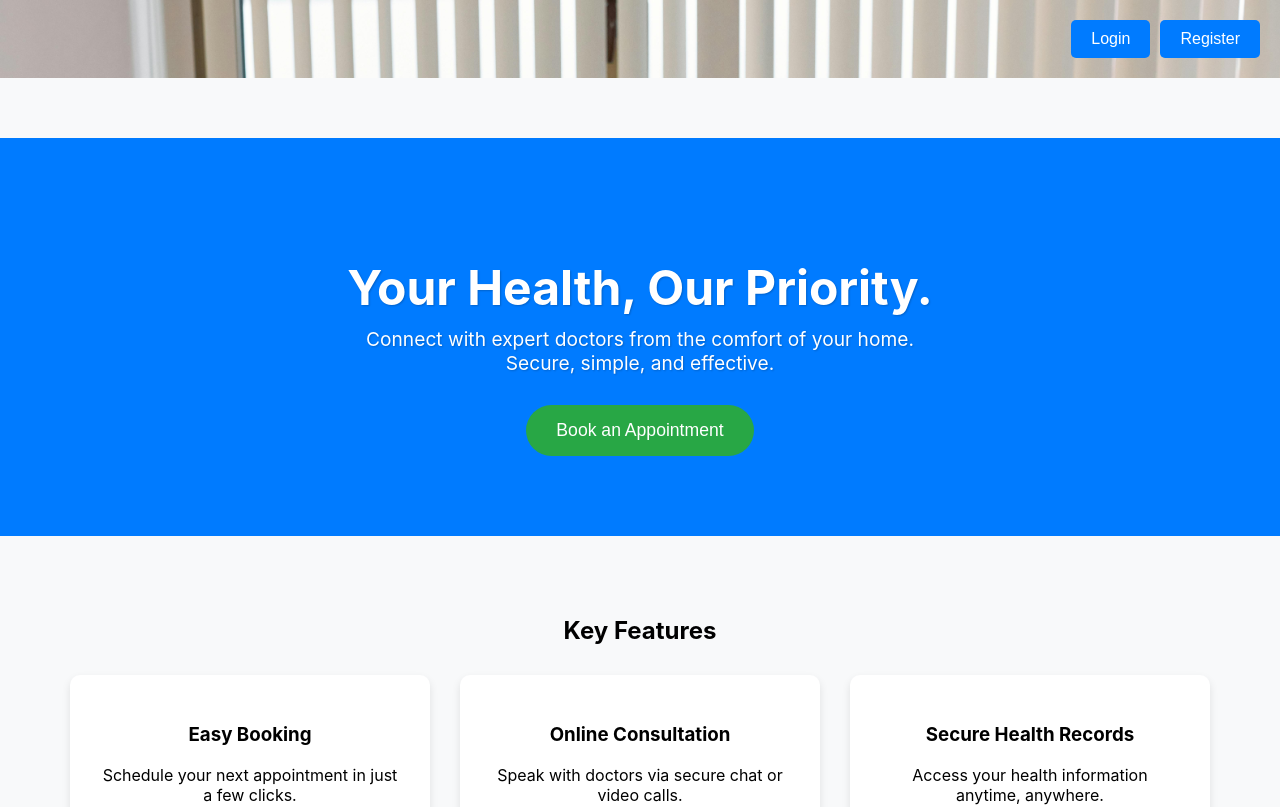
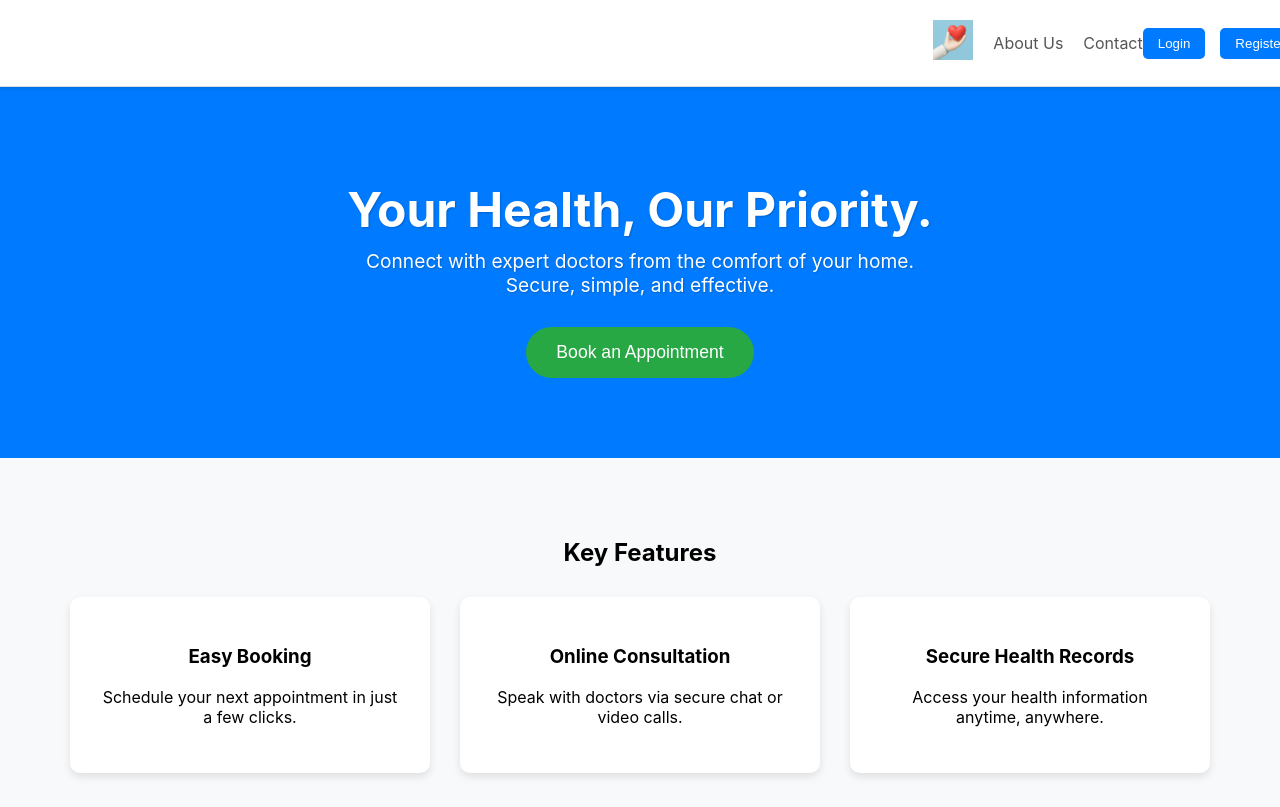
Before and after one commit to badjuvi6/eclinic-ghana-project, a React (Create React App) app: page / in a window 1280 px wide. Shown: the top 807 px of the page. Built offline with nearby package versions, Linux system fonts and the light colour scheme; no server answers; the database is empty.

Commit message:
final features and fixes for eclinic

```diff
--- a/src/App.js
+++ b/src/App.js
@@ -4,8 +4,9 @@ import Register from './components/Register';
 import PatientDashboard from './components/dashboard';
 import DoctorDashboard from './components/doctordashboard';
 import HomePage from './components/HomePage';
+import Header from './components/Header';
 import { useAuth } from './contexts/AuthContext';
-import { auth, db } from './firebase';
+import { db } from './firebase';
 import { doc, getDoc } from 'firebase/firestore';
 import BookAppointment from './components/BookAppointment';
 import Chat from './components/Chat';
@@ -64,14 +65,13 @@ function App() {
 
   return (
     <div className="app-container">
-      <header className="app-header">
-        {!currentUser && (
-          <>
-            <button onClick={openLoginModal} className="login-button">Login</button>
-            <button onClick={openRegisterModal} className="register-button">Register</button>
-          </>
-        )}
-      </header>
+      <Header
+        fullName={fullName}
+        isLoggedIn={!!currentUser}
+        openLoginModal={openLoginModal}
+        openRegisterModal={openRegisterModal}
+        openChatList={openChatList}
+      />
 
       {currentUser ? (
         userType === 'doctor' ? (
--- a/src/components/Dashboard.js
+++ b/src/components/Dashboard.js
@@ -1,44 +1,54 @@
-import React, { useState } from 'react';
+import React, { useState, useEffect } from 'react';
+import { useAuth } from '../contexts/AuthContext';
 import Appointments from './Appointments';
-import { useAuth } from '../contexts/AuthContext';
-import { auth } from '../firebase';
-import { signOut } from 'firebase/auth';
-import ConfirmationModal from './ConfirmationModal';
 import './Dashboard.css';
 
-function PatientDashboard({ openBookingModal, openChatList, fullName }) {
-  const { currentUser } = useAuth();
-  const [showConfirmModal, setShowConfirmModal] = useState(false);
+const PatientDashboard = ({ openBookingModal, fullName }) => {
+  const { logout } = useAuth();
+  // ... rest of the weather API logic from before
+  const [weatherData, setWeatherData] = useState(null);
+  const [loadingWeather, setLoadingWeather] = useState(true);
 
-  const handleLogout = async () => {
-    try {
-      await signOut(auth);
-    } catch (err) {
-      alert('Failed to log out.');
-    }
-  };
+  const API_KEY = "d882cb4248b531ffebe62c1b8e79a8c3";
+  const city = "Accra";
+  const country = "GH";
+
+  useEffect(() => {
+    const fetchWeather = async () => {
+      try {
+        const response = await fetch(`https://api.openweathermap.org/data/2.5/weather?q=${city},${country}&appid=${API_KEY}&units=metric`);
+        const data = await response.json();
+        setWeatherData(data);
+        setLoadingWeather(false);
+      } catch (error) {
+        console.error("Failed to fetch weather data:", error);
+        setLoadingWeather(false);
+      }
+    };
+
+    fetchWeather();
+  }, [API_KEY, city, country]);
 
   return (
     <div className="dashboard-container">
-      <div className="user-info">
-        <h2>Patient Dashboard</h2>
-        <p>Welcome, {fullName || currentUser.email}!</p>
-        <button onClick={() => setShowConfirmModal(true)} className="logout-button">Logout</button>
-        <button onClick={openChatList} className="chat-button">Open Chat</button>
-      </div>
-      <div className="content">
+      <div className="dashboard-content">
+        <div className="weather-widget">
+          {loadingWeather ? (
+            <p>Loading weather data...</p>
+          ) : weatherData ? (
+            <div>
+              <h3>Weather in {weatherData.name}</h3>
+              <p>{weatherData.weather[0].description}</p>
+              <p>Temperature: {Math.round(weatherData.main.temp)}°C</p>
+            </div>
+          ) : (
+            <p>Failed to load weather data.</p>
+          )}
+        </div>
         <Appointments openBookingModal={openBookingModal} />
       </div>
-
-      {showConfirmModal && (
-        <ConfirmationModal
-          message="Are you sure you want to log out?"
-          onConfirm={handleLogout}
-          onCancel={() => setShowConfirmModal(false)}
-        />
-      )}
     </div>
   );
-}
+};
 
 export default PatientDashboard;
--- a/src/components/DoctorDashboard.js
+++ b/src/components/DoctorDashboard.js
@@ -1,46 +1,27 @@
 import React, { useState } from 'react';
 import DoctorAppointments from './DoctorAppointments';
-import DoctorSchedule from './DoctorSchedule';
-import { useAuth } from '../contexts/AuthContext';
-import { auth } from '../firebase';
-import { signOut } from 'firebase/auth';
-import ConfirmationModal from './ConfirmationModal';
+import DoctorProfile from './DoctorProfile';
 import './Dashboard.css';
 
-function DoctorDashboard({ openChatList, fullName }) {
-  const { currentUser } = useAuth();
-  const [showConfirmModal, setShowConfirmModal] = useState(false);
-
-  const handleLogout = async () => {
-    try {
-      await signOut(auth);
-    } catch (err) {
-      alert('Failed to log out.');
-    }
-  };
+const DoctorDashboard = () => {
+  const [showProfile, setShowProfile] = useState(false);
 
   return (
     <div className="dashboard-container">
-      <div className="user-info">
-        <h2>Doctor Dashboard</h2>
-        <p>Welcome, Dr. {fullName || currentUser.email}!</p>
-        <button onClick={() => setShowConfirmModal(true)} className="logout-button">Logout</button>
-        <button onClick={openChatList} className="chat-button">Open Chat</button>
+      <div className="dashboard-content">
+        <div className="dashboard-actions">
+          <button onClick={() => setShowProfile(true)} className="edit-profile-button">
+            Edit Profile
+          </button>
+        </div>
+        {showProfile ? (
+          <DoctorProfile onClose={() => setShowProfile(false)} />
+        ) : (
+          <DoctorAppointments />
+        )}
       </div>
-      <div className="content">
-        <DoctorSchedule />
-        <DoctorAppointments />
-      </div>
-
-      {showConfirmModal && (
-        <ConfirmationModal
-          message="Are you sure you want to log out?"
-          onConfirm={handleLogout}
-          onCancel={() => setShowConfirmModal(false)}
-        />
-      )}
     </div>
   );
-}
+};
 
 export default DoctorDashboard;
--- /dev/null
+++ b/src/components/DoctorProfile.css
@@ -0,0 +1,58 @@
+.profile-container {
+  padding: 20px;
+  max-width: 600px;
+  margin: 0 auto;
+  background-color: #f9f9f9;
+  border-radius: 8px;
+  box-shadow: 0 2px 4px rgba(0, 0, 0, 0.1);
+}
+
+.profile-container h3 {
+  text-align: center;
+  margin-bottom: 20px;
+}
+
+.form-group {
+  margin-bottom: 15px;
+}
+
+.form-group label {
+  display: block;
+  margin-bottom: 5px;
+  font-weight: bold;
+}
+
+.form-group input,
+.form-group textarea {
+  width: 100%;
+  padding: 10px;
+  border: 1px solid #ccc;
+  border-radius: 4px;
+}
+
+.save-button,
+.close-button {
+  padding: 10px 15px;
+  margin-right: 10px;
+  border: none;
+  border-radius: 4px;
+  cursor: pointer;
+  font-size: 1rem;
+}
+
+.save-button {
+  background-color: #28a745;
+  color: white;
+}
+
+.close-button {
+  background-color: #6c757d;
+  color: white;
+}
+
+.message {
+  text-align: center;
+  margin-top: 15px;
+  font-weight: bold;
+  color: #007bff;
+}
--- /dev/null
+++ b/src/components/DoctorProfile.js
@@ -0,0 +1,84 @@
+import React, { useState, useEffect } from 'react';
+import { useAuth } from '../contexts/AuthContext';
+import { db } from '../firebase';
+import { doc, getDoc, updateDoc } from 'firebase/firestore';
+import './DoctorProfile.css';
+
+const DoctorProfile = ({ onClose }) => {
+  const { currentUser } = useAuth();
+  const [specialty, setSpecialty] = useState('');
+  const [bio, setBio] = useState('');
+  const [loading, setLoading] = useState(true);
+  const [message, setMessage] = useState('');
+
+  useEffect(() => {
+    const fetchProfile = async () => {
+      if (currentUser) {
+        const docRef = doc(db, 'users', currentUser.uid);
+        const docSnap = await getDoc(docRef);
+        if (docSnap.exists()) {
+          const data = docSnap.data();
+          setSpecialty(data.specialty || '');
+          setBio(data.bio || '');
+        }
+      }
+      setLoading(false);
+    };
+    fetchProfile();
+  }, [currentUser]);
+
+  const handleUpdateProfile = async (e) => {
+    e.preventDefault();
+    setMessage('');
+    if (currentUser) {
+      const docRef = doc(db, 'users', currentUser.uid);
+      try {
+        await updateDoc(docRef, {
+          specialty: specialty,
+          bio: bio,
+        });
+        setMessage('Profile updated successfully!');
+      } catch (error) {
+        setMessage('Failed to update profile.');
+        console.error("Error updating document: ", error);
+      }
+    }
+  };
+
+  if (loading) {
+    return <p>Loading profile...</p>;
+  }
+
+  return (
+    <div className="profile-container">
+      <h3>Edit Your Profile</h3>
+      <form onSubmit={handleUpdateProfile}>
+        <div className="form-group">
+          <label>Specialty</label>
+          <input
+            type="text"
+            value={specialty}
+            onChange={(e) => setSpecialty(e.target.value)}
+            placeholder="e.g., Cardiologist"
+            required
+          />
+        </div>
+        <div className="form-group">
+          <label>Bio</label>
+          <textarea
+            value={bio}
+            onChange={(e) => setBio(e.target.value)}
+            placeholder="Tell us about your experience and expertise."
+            rows="4"
+            required
+          ></textarea>
+        </div>
+        <button type="submit" className="save-button">Save Changes</button>
+        <button type="button" onClick={onClose} className="close-button">Close</button>
+      </form>
+      {message && <p className="message">{message}</p>}
+    </div>
+  );
+};
+
+export default DoctorProfile;
--- /dev/null
+++ b/src/components/Header.css
@@ -0,0 +1,56 @@
+.app-header {
+  display: flex;
+  justify-content: space-between;
+  align-items: center;
+  padding: 10px 20px;
+  background-color: #fff;
+  border-bottom: 1px solid #ddd;
+  position: fixed;
+  top: 0;
+  left: 0;
+  width: 100%;
+  z-index: 1000;
+  box-shadow: 0 2px 4px rgba(0, 0, 0, 0.1);
+}
+
+.header-left {
+  display: flex;
+  align-items: center;
+  gap: 20px;
+}
+
+.header-right {
+  display: flex;
+  align-items: center;
+  gap: 15px;
+}
+
+.app-logo {
+  font-size: 1.5rem;
+  font-weight: bold;
+  color: #007bff;
+}
+
+.logo-img {
+  height: 40px;
+}
+
+.nav-link {
+  text-decoration: none;
+  color: #555;
+  font-size: 1rem;
+}
+
+.nav-button {
+  background-color: #007bff;
+  color: white;
+  border: none;
+  padding: 8px 15px;
+  border-radius: 5px;
+  cursor: pointer;
+}
+
+.greeting {
+  font-weight: bold;
+  color: #333;
+}
--- /dev/null
+++ b/src/components/Header.js
@@ -0,0 +1,43 @@
+import React from 'react';
+import { useAuth } from '../contexts/AuthContext';
+import { auth } from '../firebase';
+import './Header.css';
+
+const Header = ({
+  fullName,
+  isLoggedIn,
+  openLoginModal,
+  openRegisterModal,
+  openChatList
+}) => {
+  const { logout } = useAuth();
+
+  return (
+    <header className="app-header">
+      <div className="header-left">
+        <div className="app-logo">
+          {/* You can replace this with an image */}
+          <img src="/logo192.png" alt="eClinic Logo" className="logo-img" />
+        </div>
+        <a href="#about-us" className="nav-link">About Us</a>
+        <a href="mailto:info@eclinicghana.com" className="nav-link">Contact</a>
+      </div>
+      <div className="header-right">
+        {isLoggedIn ? (
+          <>
+            <span className="greeting">Welcome, {fullName}!</span>
+            <button onClick={openChatList} className="nav-button">Open Chats</button>
+            <button onClick={logout} className="nav-button">Logout</button>
+          </>
+        ) : (
+          <>
+            <button onClick={openLoginModal} className="nav-button">Login</button>
+            <button onClick={openRegisterModal} className="nav-button">Register</button>
+          </>
+        )}
+      </div>
+    </header>
+  );
+};
+
+export default Header;
```
